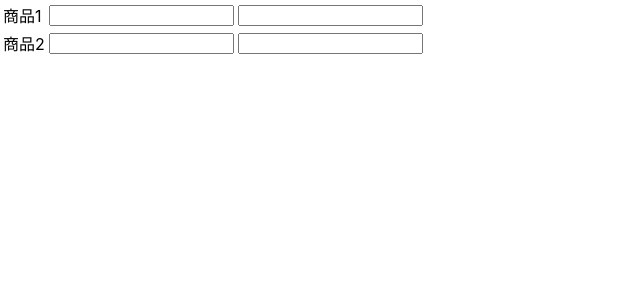
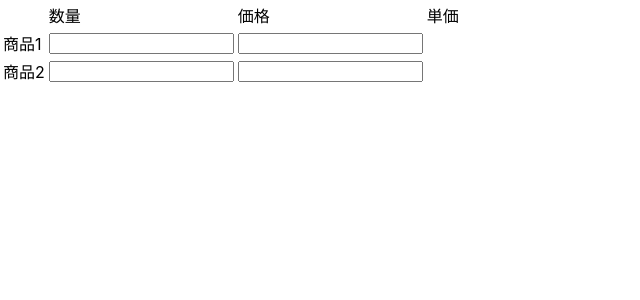
Before and after one commit to y-miyakaw/price-comparison, a React (Create React App) app: page / in a window 1280 px wide. Shown: the top 300 px of the page, without its empty margins (0-640 px from the left). Built offline with nearby package versions, Linux system fonts and the light colour scheme.

Commit message:
create form

```diff
--- a/src/App.tsx
+++ b/src/App.tsx
@@ -1,20 +1,61 @@
 import './App.css';
+import { useState } from 'react';
+
+const priceCalc = (volume: number, price: number) => {
+  const unitPrice = price / volume;
+  return isNaN(unitPrice) ? '' : `¥${unitPrice.toFixed(2)}/volume`;
+}
 
 function App() {
+  const [inputs, setInputs] = useState({ volume1: '', price1: '', volume2: '', price2: '' })
+
+  const handleInputChange = (name: string, value: string) => {
+    setInputs({ ...inputs, [name]: parseFloat(value) || 0, })
+  }
+
+  const minUnitPrice = Math.min(
+    parseFloat(priceCalc(parseFloat(inputs.volume1), parseFloat(inputs.price1))),
+    parseFloat(priceCalc(parseFloat(inputs.volume2), parseFloat(inputs.price2)))
+  );
+
   return (
     <>
       <table>
         <tr>
           <td>
+          </td>
+          <td>
+            数量
+          </td>
+          <td>
+            価格
+          </td>
+          <td>
+            単価
+          </td>
+        </tr>
+        <tr>
+          <td>
             商品1
           </td>
           <td>
-            <input name="volume1">
+            <input
+              name="volume1"
+              type="number"
+              value={inputs.volume1}
+              onChange={(e) => handleInputChange('volume1', e.target.value)}>
             </input>
           </td>
           <td>
-            <input name="price1">
+            <input
+              name="price1"
+              type="number"
+              value={inputs.price1}
+              onChange={(e) => handleInputChange('price1', e.target.value)}>
             </input>
+          </td>
+          <td style={{ color: minUnitPrice === parseFloat(priceCalc(parseFloat(inputs.volume1), parseFloat(inputs.price1))) ? 'red' : 'black' }}>
+            {priceCalc(parseFloat(inputs.volume1), parseFloat(inputs.price1))}
           </td>
         </tr>
         <tr>
@@ -22,15 +63,26 @@ function App() {
             商品2
           </td>
           <td>
-            <input name="volume2">
+            <input
+              name="volume2"
+              type="number"
+              value={inputs.volume2}
+              onChange={(e) => handleInputChange('volume2', e.target.value)}>
             </input>
           </td>
           <td>
-            <input name="price2">
+            <input
+              name="price2"
+              type="number"
+              value={inputs.price2}
+              onChange={(e) => handleInputChange('price2', e.target.value)}>
             </input>
           </td>
+          <td style={{ color: minUnitPrice === parseFloat(priceCalc(parseFloat(inputs.volume2), parseFloat(inputs.price2))) ? 'red' : 'black' }}>
+            {priceCalc(parseFloat(inputs.volume2), parseFloat(inputs.price2))}
+          </td>
         </tr>
-      </table>
+      </table >
     </>
   );
 }
```
